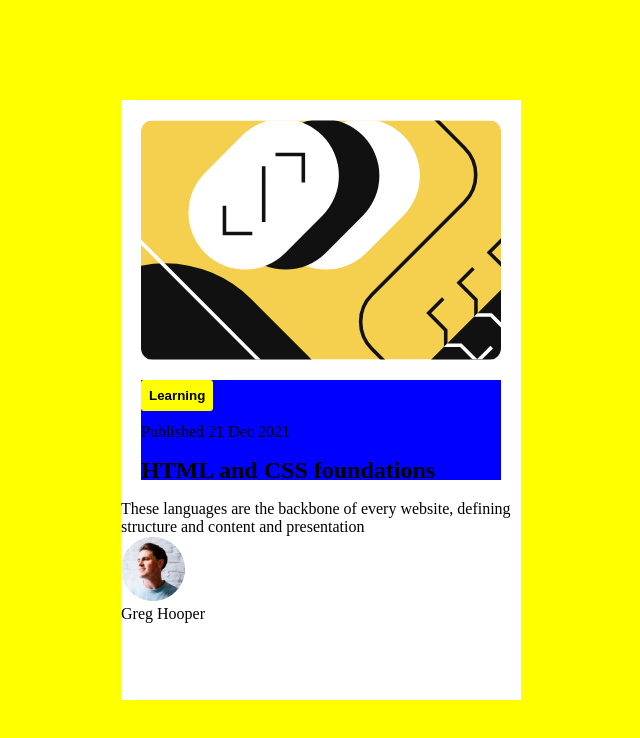
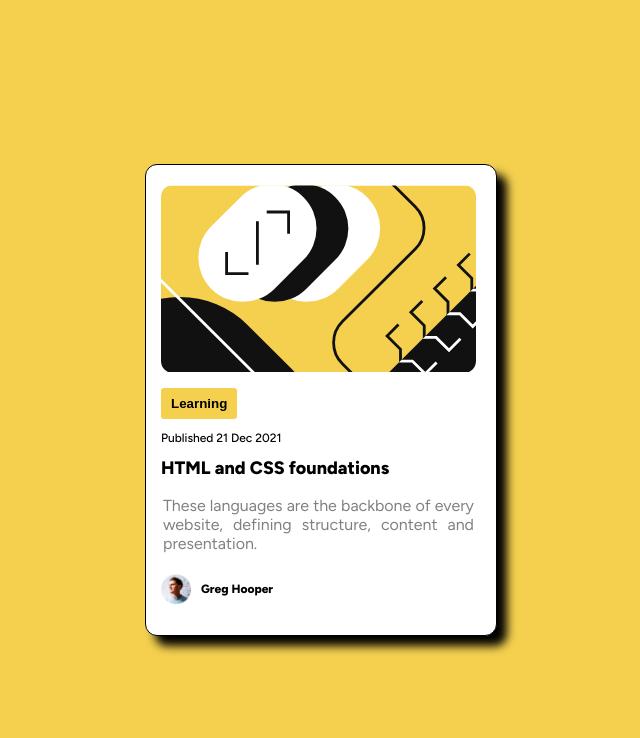
Before and after one commit to Miriam2245/blog-preview-card, a plain HTML site: page index.html in a window 1280 px wide. Shown: the whole page, without its empty margins (319-959 px from the left). Drawn offline with Linux system fonts and the light colour scheme.

Commit message:
css changes

```diff
--- a/index.html
+++ b/index.html
@@ -5,6 +5,9 @@
     <meta name="viewport" content="width=device-width, initial-scale=1.0">
     <title>Document</title>
     <link rel="stylesheet" href="style.css">
+    <link rel="preconnect" href="https://fonts.googleapis.com">
+<link rel="preconnect" href="https://fonts.gstatic.com" crossorigin>
+<link href="https://fonts.googleapis.com/css2?family=Figtree:ital,wght@0,300..900;1,300..900&display=swap" rel="stylesheet">
 </head>
 <body>
     <div class="container">
@@ -15,16 +18,15 @@
                 <p class="p1">Published 21 Dec 2021</p>
                 <h1>HTML and CSS foundations</h1>
         </div>
-        <div>
+        <div class="container-2">
             <p class="p2">
-                These languages are the backbone of every website, defining
-                structure and content and presentation
+                These languages are the backbone of every website, defining structure, content and presentation.
             </p>
         </div>
 
-        <div>
-            <img src="assets/image-avatar.webp" alt="">
-            <p>Greg Hooper</p>
+        <div class="profile">
+            <img class="profile-picture" src="assets/image-avatar.webp" alt="">
+            <p class="name">Greg Hooper</p>
         </div>
 
 
--- a/style.css
+++ b/style.css
@@ -1,18 +1,26 @@
+@media (max-width: 375px) {
+
+}
 body{
-    background-color: yellow;
+    background-color: hsl(47, 88%, 63%);
+    font-family: 'Figtree';
+    width: 1440px;
 }
 p{
     margin: 0;
     padding: 0;
 }
 .container{
-    width: 400px;
-    height: 600px;
+    width: 350px;
+    height: 470px;
     position: absolute;
     left: 50%;
     top: 50%;
     transform: translate(-50%, -50%);
     background-color: white;
+    border-radius: 12px;
+    border: solid 1px;
+    box-shadow: 10px 10px 10px rgba(0, 0, 0, 1);
 
 }
 .img{
@@ -23,7 +31,7 @@ p{
     background-image: url(assets/illustration-article.svg);
     background-size: cover;
     margin-top: 20px;
-    margin-left: 20px;
+    margin-left: 15px;
 
 }
 
@@ -36,27 +44,54 @@ p{
 .container-1{
     width: 90%;
     height: 100px;
-    margin-top: 20px;
-    margin-left: 20px;
-    background-color: blue;
+    margin-top: 15px;
+    margin-left: 15px;
 }
 .learning-btn{
     padding-top: 8px;
     padding-bottom: 8px;
-    padding-left: 8px;
-    padding-right: 8px;
-    background-color: yellow;
+    padding-left: 10px;
+    padding-right: 10px;
     font-weight: bold;
+    background-color: hsl(47, 88%, 63%);
     border: none;
     border-radius: 3px;
 }
 .p1{
     padding-top: 12px;
-
+    font-weight: 500;
+    font-size: 12px;
 }
 h1{
-    font-size: 24px;
+    font-size: 18px;
+    font-weight: 800;
+}
+.container-2{
+    width: 90%;
+    height: 70px;
+    margin-left: 15px;
+    margin-top: 6px;
 }
 .p2{
-    padding-top: 20px;
+    font-size: 16px;
+    color: hsl(0, 0%, 50%);
+    text-align: justify;
+    padding: 2px;
+    word-spacing: -1px;
 }
+.profile{
+    width: 90%;
+    height: 30px;
+    margin-left: 15px;
+    margin-top: 10px;
+    display: flex;
+    align-items: center;
+}
+.profile-picture{
+    width: 30px;
+    padding-right: 10px;
+}
+.name{
+    font-size: 12px;
+    font-weight: 800;
+}
```
